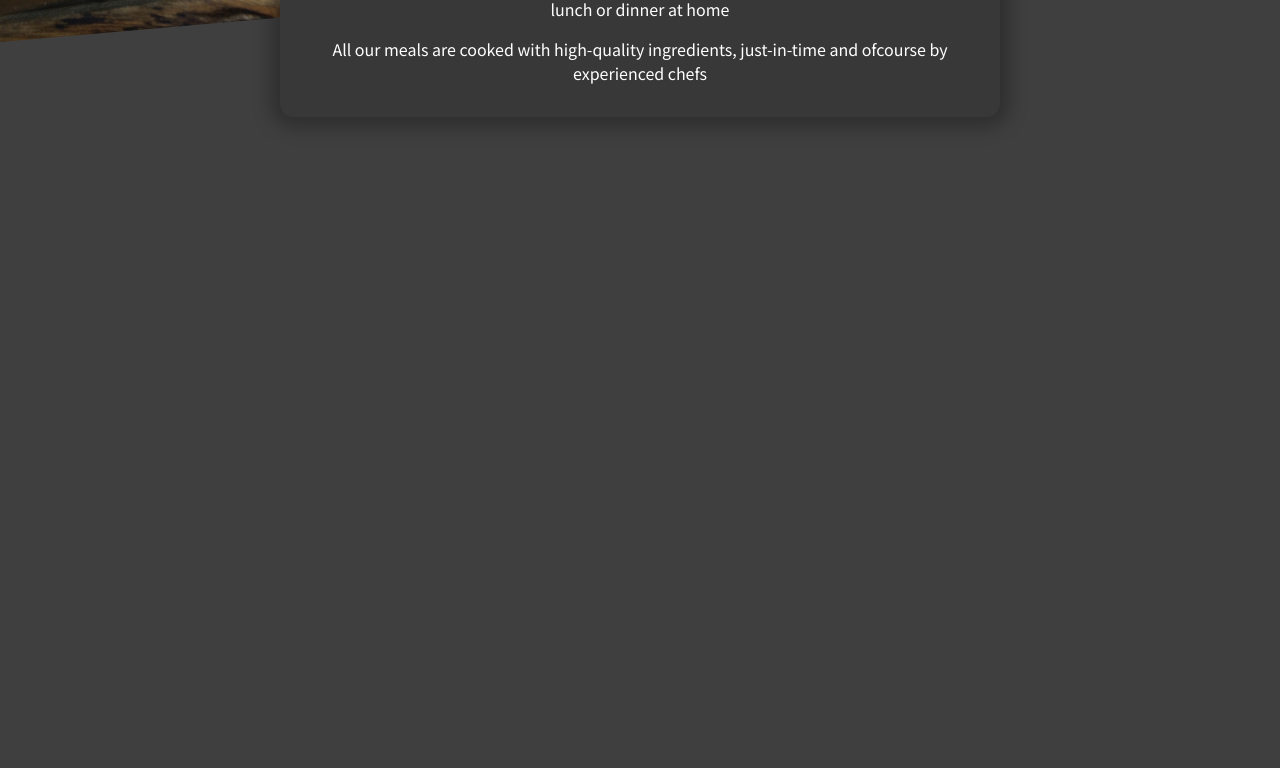
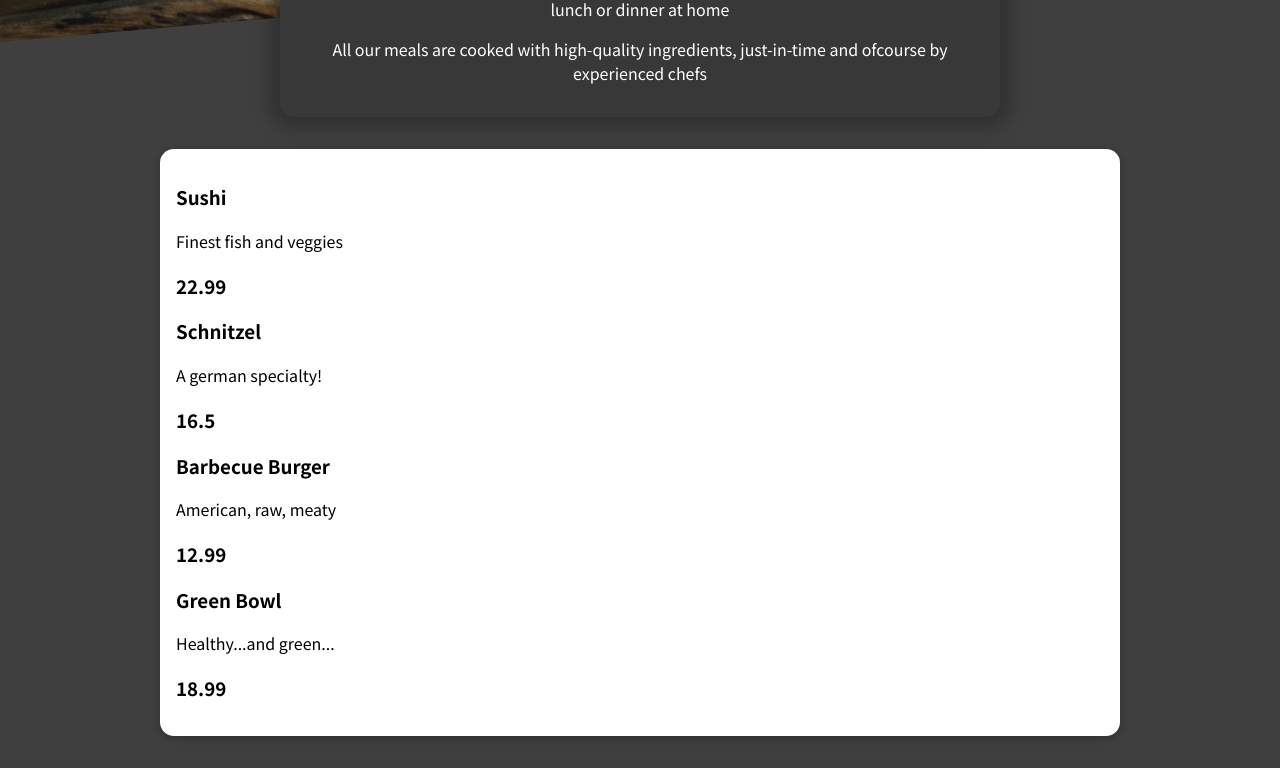
Before and after one commit to AthulPM97/Food-order-app, a React (Create React App) app: page / in a window 1280 px wide. Shown: the part 356-1124 px from the top of the page. Before the commit the page ends 800 px from the top, so only its background shows below. Built offline with nearby package versions, Linux system fonts and the light colour scheme.

Commit message:
Added meals list and card component

```diff
--- a/src/App.js
+++ b/src/App.js
@@ -1,11 +1,11 @@
 import Header from "./Components/Layout/Header";
-import MealsSummary from "./Components/Layout/MealsSummary";
+import Meals from "./Components/Meals/Meals";
 
 function App() {
   return (
     <div>
       <Header/>
-      <MealsSummary/>
+      <Meals/>
     </div>
   );
 }
--- /dev/null
+++ b/src/Components/Meals/AvailableMeals.js
@@ -0,0 +1,49 @@
+import classes from "./AvailableMeals.module.css";
+import Card from "../UI/Card";
+
+const DUMMY_MEALS = [
+  {
+    id: "m1",
+    name: "Sushi",
+    description: "Finest fish and veggies",
+    price: 22.99,
+  },
+  {
+    id: "m2",
+    name: "Schnitzel",
+    description: "A german specialty!",
+    price: 16.5,
+  },
+  {
+    id: "m3",
+    name: "Barbecue Burger",
+    description: "American, raw, meaty",
+    price: 12.99,
+  },
+  {
+    id: "m4",
+    name: "Green Bowl",
+    description: "Healthy...and green...",
+    price: 18.99,
+  },
+];
+
+const AvailableMeals = () => {
+  const meals = DUMMY_MEALS.map((meal) => {
+    return (
+      <li key={meal.id}>
+        <h3>{meal.name}</h3>
+        <p>{meal.description}</p>
+        <h3>{meal.price}</h3>
+      </li>
+    );
+  });
+
+  return (
+    <Card className={classes.meals}>
+      <ul>{meals}</ul>
+    </Card>
+  );
+};
+
+export default AvailableMeals;
--- /dev/null
+++ b/src/Components/Meals/AvailableMeals.module.css
@@ -0,0 +1,24 @@
+.meals {
+    max-width: 60rem;
+    width: 90%;
+    margin: 2rem auto;
+    animation: meals-appear 1s ease-out forwards;
+  }
+
+  .meals ul {
+    list-style: none;
+    margin: 0;
+    padding: 0;
+  }
+
+  @keyframes meals-appear {
+    from {
+      opacity: 0;
+      transform: translateY(3rem);
+    }
+
+    to {
+      opacity: 1;
+      transform: translateY(0);
+    }
+  }
--- /dev/null
+++ b/src/Components/Meals/Meals.js
@@ -0,0 +1,14 @@
+import React from "react";
+import MealsSummary from "./MealsSummary";
+import AvailableMeals from "./AvailableMeals";
+
+const Meals = () => {
+    return(
+        <React.Fragment>
+            <MealsSummary/>
+            <AvailableMeals/>
+        </React.Fragment>
+    )
+};
+
+export default Meals;
--- /dev/null
+++ b/src/Components/UI/Card.js
@@ -0,0 +1,8 @@
+import classes from "./Card.module.css";
+
+const Card = (props) => {
+    const cardClasses = `${classes.card} ${props.className}`
+  return <div className={cardClasses}>{props.children}</div>;
+};
+
+export default Card;
--- /dev/null
+++ b/src/Components/UI/Card.module.css
@@ -0,0 +1,6 @@
+.card {
+    padding: 1rem;
+    box-shadow: 0 2px 8px rgba(0, 0, 0, 0.25);
+    border-radius: 14px;
+    background-color: white;
+  }
```
Also changed, not shown: src/Components/Meals/MealsSummary.js (renamed from src/Components/Layout/MealsSummary.js), src/Components/Meals/MealsSummary.module.css (renamed from src/Components/Layout/MealsSummary.module.css).
